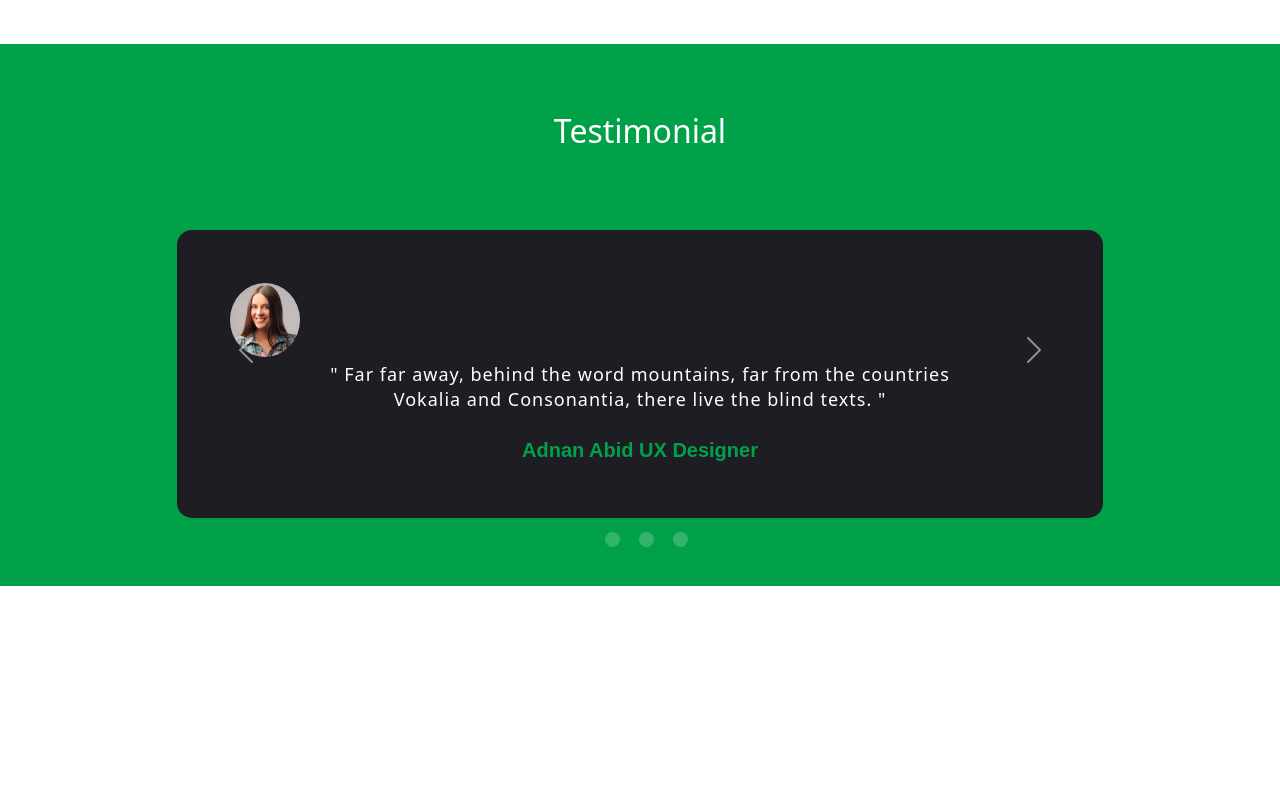
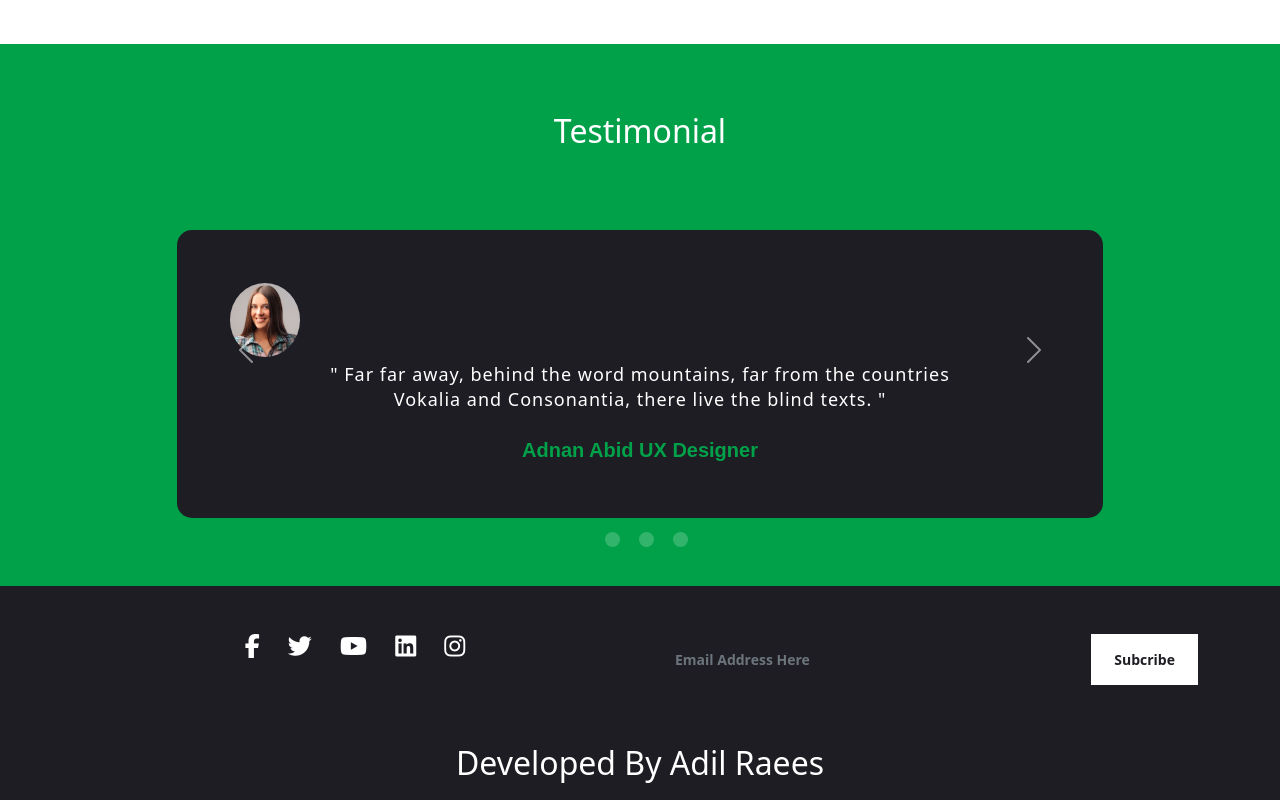
Before and after one commit to adilraees786/Pizza-website, a plain HTML site: page index.html in a window 1280 px wide. Shown: the part 3079-3879 px from the top of the page. Before the commit the page ends 3665 px from the top, so only its background shows below. Drawn offline with nearby package versions, Linux system fonts and the light colour scheme.

Commit message:
ad footer

```diff
--- a/index.html
+++ b/index.html
@@ -340,33 +340,41 @@
 
                         <div id="carouselExampleIndicators" class="carousel slide" data-bs-ride="carousel">
                             <div class="carousel-indicators">
-                      <button type="button" data-bs-target="#carouselExampleIndicators" data-bs-slide-to="0" class="active" aria-current="true" aria-label="Slide 1"></button>
-                      <button type="button" data-bs-target="#carouselExampleIndicators" data-bs-slide-to="1" aria-label="Slide 2"></button>
-                      <button type="button" data-bs-target="#carouselExampleIndicators" data-bs-slide-to="2" aria-label="Slide 3"></button>
+                                <button type="button" data-bs-target="#carouselExampleIndicators" data-bs-slide-to="0"
+                                    class="active" aria-current="true" aria-label="Slide 1"></button>
+                                <button type="button" data-bs-target="#carouselExampleIndicators" data-bs-slide-to="1"
+                                    aria-label="Slide 2"></button>
+                                <button type="button" data-bs-target="#carouselExampleIndicators" data-bs-slide-to="2"
+                                    aria-label="Slide 3"></button>
                             </div>
                             <div class="carousel-inner">
                                 <div class="carousel-item active">
                                     <img src="images/review/review-1.jpg" class="d-block w-100" alt="...">
-                        <p> " Far far away, behind the word mountains, far from the countries Vokalia and Consonantia, there live the blind texts. "</p>
+                                    <p> " Far far away, behind the word mountains, far from the countries Vokalia and
+                                        Consonantia, there live the blind texts. "</p>
                                     <h5>Adnan Abid UX Designer</h5>
                                 </div>
                                 <div class="carousel-item ">
                                     <img src="./images/review/review-2.jpg" class="d-block w-100" alt="...">
-                        <p> " Far far away, behind the word mountains, far from the countries Vokalia and Consonantia, there live the blind texts. "</p>
+                                    <p> " Far far away, behind the word mountains, far from the countries Vokalia and
+                                        Consonantia, there live the blind texts. "</p>
                                     <h5>Adnan Abid UX Designer</h5>
                                 </div>
                                 <div class="carousel-item">
                                     <img src="images/review/review-1.jpg" class="d-block w-100" alt="...">
 
-                        <p> " Far far away, behind the word mountains, far from the countries Vokalia and Consonantia, there live the blind texts. "</p>
+                                    <p> " Far far away, behind the word mountains, far from the countries Vokalia and
+                                        Consonantia, there live the blind texts. "</p>
                                     <h5>Adnan Abid UX Designer</h5>
                                 </div>
                             </div>
-                    <button class="carousel-control-prev" type="button" data-bs-target="#carouselExampleIndicators" data-bs-slide="prev">
+                            <button class="carousel-control-prev" type="button"
+                                data-bs-target="#carouselExampleIndicators" data-bs-slide="prev">
                                 <span class="carousel-control-prev-icon" aria-hidden="true"></span>
                                 <span class="visually-hidden">Previous</span>
                             </button>
-                    <button class="carousel-control-next" type="button" data-bs-target="#carouselExampleIndicators" data-bs-slide="next">
+                            <button class="carousel-control-next" type="button"
+                                data-bs-target="#carouselExampleIndicators" data-bs-slide="next">
                                 <span class="carousel-control-next-icon" aria-hidden="true"></span>
                                 <span class="visually-hidden">Next</span>
                             </button>
@@ -379,8 +387,52 @@
         </div>
     </section>
 
+    <!-- section-6 -->
+    <footer id="footer">
+        <div class="footer pt-5">
+            <div class="container">
+                <div class="row">
+                    <div class="col-md-6 text-center">
 
+                        <div class="footer-social pb-4 text-center">
 
+                            <a href="https://www.facebook.com/adil.raees.96?mibextid=ZbWKwL"><i class="fab fa-facebook-f"></i></a>
+
+                            <a href="#"><i class="fab fa-twitter"></i></a>
+
+                            <a href="#"><i class="fab fa-youtube"></i></a>
+
+                            <a href="https://www.linkedin.com/in/adil-raees-08436a2b2"><i class="fab fa-linkedin"></i></a>
+
+                            <a href="https://www.instagram.com/adilraees476?igsh=MTFpYnNoaGV0enB5cg=="><i class="fab fa-instagram"></i></a>
+
+                        </div>
+
+                    </div>
+                    <div class="col-md-6">
+                        <form class="newsletter">
+
+                            <div class="d-flex">
+                                <input class="form-control" placeholder="Email Address Here" type="email">
+                                <button class="main-btn" type="submit">Subcribe</button>
+
+                            </div>
+                        </form>
+
+                    </div>
+<div class="col-sm-12">
+    <div class="footer-copy">
+        <div class="copy-right text-center pt-5">
+            <h2 class="footeeer">Developed by Adil Raees</h2>
+        </div>
+    </div>
+</div>
+
+                </div>
+
+            </div>
+        </div>
+    </footer>
 
 
 
--- a/responsive style.css
+++ b/responsive style.css
@@ -28,6 +28,14 @@ padding: 9.375rem 0 9.375rem;
 }
 
 }
+
+/* footer link */
+
+.footer .footer-social a i{
+    padding: 0 0.75rem;
+}
+
+
 
 
 @media (max-width: 767px){
--- a/style.css
+++ b/style.css
@@ -405,6 +405,7 @@ testimonial section design
 =====================*/
 .testimonial-section{
     background: var(--secondry-color);
+
 }
 
 .testimonial-section h2{
@@ -427,6 +428,7 @@ text-align: center;
     max-width: 5rem;
     border-radius: 50%;
 padding: 0.3125rem;
+
 
 
 }
@@ -462,3 +464,90 @@ opacity: 0.2;
     color: var(--secondry-color);
     font-weight: bolder;
 }
+
+
+ /* ==================
+footer section design
+=====================*/
+
+.footer{
+    background: var(--black-color);
+}
+
+/* .footer .footer-link{
+    font-size: 1rem;
+color: var(--black-color);
+padding: 0 1.875rem;
+} */
+
+/* .footer .footer-link:hover{
+    color:var(--white-color);
+} */
+
+.footer .footer-social a i{
+font-size: 1.5rem;
+color: var(--white-color);
+padding: 0 1rem;
+
+}
+
+.footer .footer-social a:hover i{
+    color: var(--primary-color);
+
+}
+
+
+/* form control */
+
+
+.newsletter .form-control{
+height: 3.25rem;
+padding: 0 1.25rem;
+font-size: 0.875rem;
+width: 100%;
+border-radius: 0;
+background: transparent;
+border: 0.1875rem solid var(--black-color);
+font-weight: 700;
+}
+
+.newsletter .main-btn{
+    height: 3.225rem;
+padding: 0 1.25rem;
+font-size:0.875rem; ;
+border-radius: 0;
+background-color: var(--white-color);
+border: 0.1875rem solid var(--white-color);
+color: var(--black-color);
+font-weight: 700;
+}
+
+.newsletter:hover .form-control{
+    border: 0.1875rem solid var(--primary-color);
+    color: var(--black-color);
+
+}
+
+.newsletter:hover .main-btn{
+    background: var(--primary-color);
+border: 0.1875rem solid var(--primary-color);
+
+}
+
+.newsletter .form-control:hover,
+.newsletter .form-control:focus{
+    outline: none;
+box-shadow: none;
+border: var(--primary-color);
+}
+
+.footeeer{
+    display: flex;
+justify-content: space-around;
+align-items: center;
+/* background-color: black; */
+color: white;
+padding: 10px;
+
+
+}
```
Lines whose indentation alone changed are shown as unchanged.
